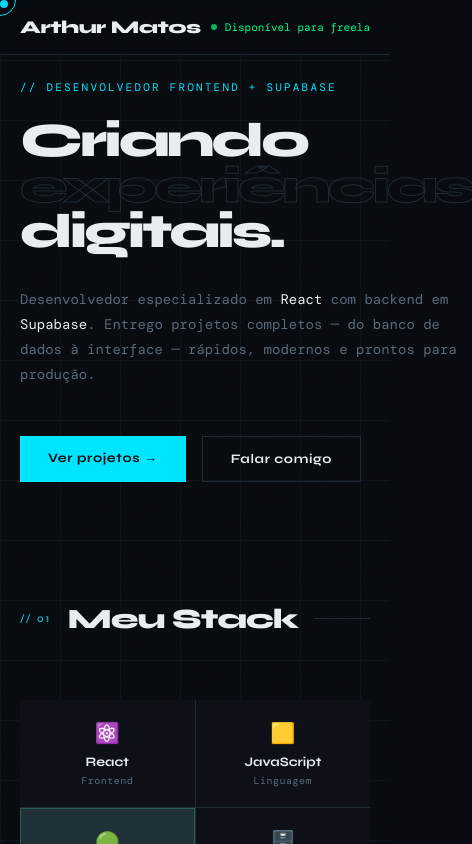
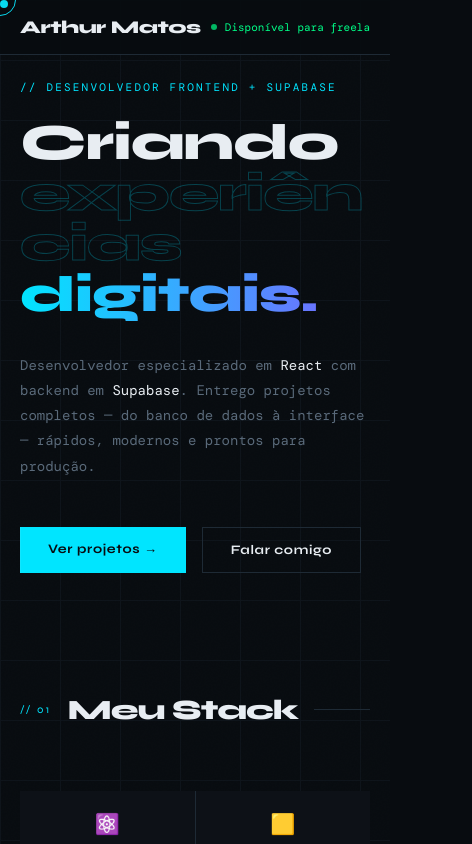
Before and after one commit to Thurs3003/portfolio, a React (Vite) app: page / in a window 390 px wide. Shown: the top 844 px of the page, 472 px wide, since content can reach past the window. Built offline with nearby package versions, Linux system fonts and the light colour scheme; a web font is replaced by a local one.

Commit message:
design: hero title maior, gradiente em digitais, fix overflow mobile

```diff
--- a/src/components/Hero.jsx
+++ b/src/components/Hero.jsx
@@ -7,9 +7,9 @@
 
         {/* ── EDITE: frase de impacto (3 linhas) ── */}
         <h1 className="hero-title">
-          <div>Criando</div>
+          <span className="line1">Criando</span>
           <span className="line2">experiências</span>
-          <div>digitais.</div>
+          <span className="line3">digitais.</span>
         </h1>
 
         {/* ── EDITE: parágrafo de apresentação ── */}
--- a/src/index.css
+++ b/src/index.css
@@ -90,14 +90,30 @@
   animation:fadeUp 0.8s 0.2s forwards;
 }
 .hero-title{
-  font-family:'Syne',sans-serif;font-size:clamp(48px,8vw,96px);
-  font-weight:800;line-height:0.95;letter-spacing:-3px;
-  margin-bottom:32px;opacity:0;animation:fadeUp 0.8s 0.4s forwards;
+  font-family:'Syne',sans-serif;
+  font-size:clamp(56px,9vw,112px);
+  font-weight:800;
+  line-height:1;
+  letter-spacing:-3px;
+  margin-bottom:32px;
+  opacity:0;
+  animation:fadeUp 0.8s 0.4s forwards;
+  display:flex;flex-direction:column;
+  overflow-wrap:break-word;word-break:break-word;
 }
+.hero-title .line1{color:var(--text)}
 .hero-title .line2{
-  color:transparent;-webkit-text-stroke:1px var(--border);transition:all 0.3s;display:block;
+  color:transparent;
+  -webkit-text-stroke:1px rgba(0,229,255,0.25);
+  transition:all 0.3s;
 }
 .hero-title .line2:hover{-webkit-text-stroke:1px var(--accent)}
+.hero-title .line3{
+  background:linear-gradient(90deg,var(--accent),var(--accent2));
+  -webkit-background-clip:text;
+  -webkit-text-fill-color:transparent;
+  background-clip:text;
+}
 .hero-desc{
   font-size:14px;line-height:1.8;color:var(--muted);max-width:520px;
   margin-bottom:48px;opacity:0;animation:fadeUp 0.8s 0.6s forwards;
@@ -303,7 +319,8 @@
 @media(max-width:768px){
   nav{padding:16px 20px}
   .nav-links{display:none}
-  .hero{padding:80px 20px 60px;align-items:flex-start;min-height:auto}
+  .hero{padding:80px 20px 60px;align-items:flex-start;min-height:auto;overflow-x:hidden}
+  .hero-title{font-size:clamp(48px,13vw,72px);letter-spacing:-1px}
   section{padding:60px 20px}
   .contact-wrap{grid-template-columns:1fr}
   .hero-counter{display:none}
```
